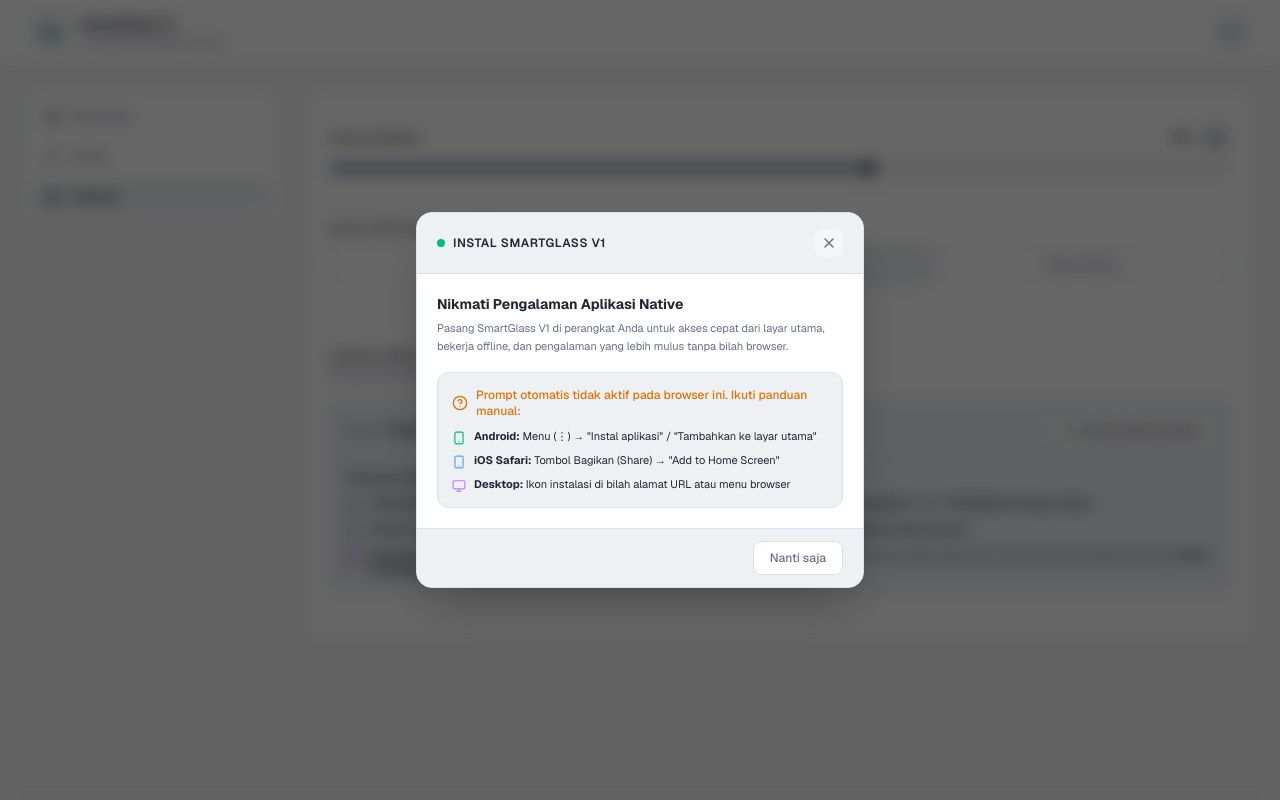
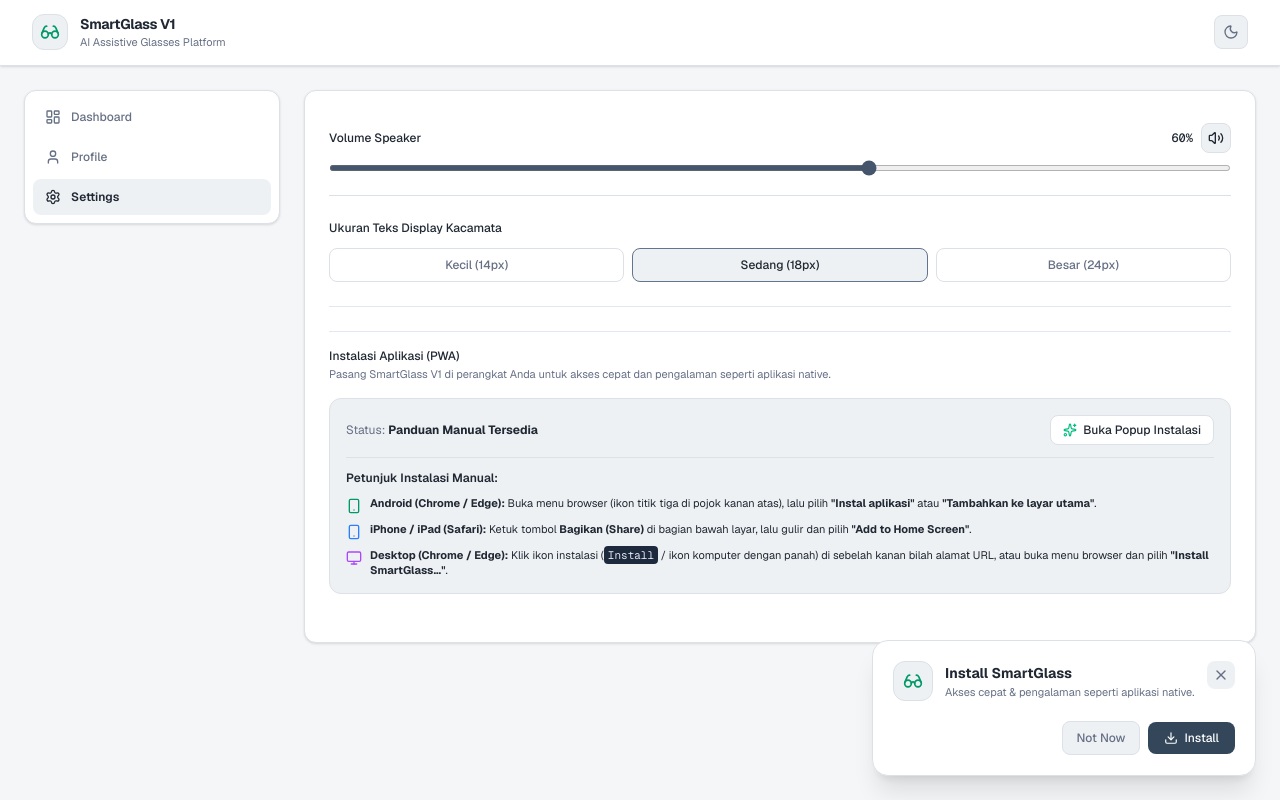
Before and after one commit to syahbana26/smartglass-simulation, a Next.js app: page /settings in a window 1280 px wide. Built offline with nearby package versions, Linux system fonts and the light colour scheme.

Commit message:
change popup pwa

```diff
--- a/app/install-pwa-section.tsx
+++ b/app/install-pwa-section.tsx
@@ -1,7 +1,7 @@
 "use client";
 
 import React, { useState, useEffect } from 'react';
-import { Download, CheckCircle2, Smartphone, Monitor, HelpCircle, X, Sparkles } from 'lucide-react';
+import { Download, CheckCircle2, Smartphone, Monitor, X, Sparkles, Glasses } from 'lucide-react';
 
 interface BeforeInstallPromptEvent extends Event {
   prompt: () => Promise<void>;
@@ -22,6 +22,7 @@
   });
   const [installStatus, setInstallStatus] = useState<string>('');
   const [isModalOpen, setIsModalOpen] = useState(false);
+  const [showManualHelp, setShowManualHelp] = useState(false);
 
   useEffect(() => {
     if (typeof window !== 'undefined') {
@@ -60,7 +61,7 @@
   }, [isInstalled]);
 
   const handleInstallClick = async () => {
-    if (!deferredPrompt) return;
+    if (deferredPrompt) {
       try {
         await deferredPrompt.prompt();
         const choiceResult = await deferredPrompt.userChoice;
@@ -74,10 +75,14 @@
       } catch (err) {
         console.error('Error during install prompt:', err);
       }
+    } else {
+      setShowManualHelp(true);
+    }
   };
 
   const handleDismissModal = () => {
     setIsModalOpen(false);
+    setShowManualHelp(false);
     try {
       localStorage.setItem('smartglass_pwa_dismissed', 'true');
     } catch {}
@@ -90,9 +95,6 @@
     textPrimary: 'text-[#202833]',
     textSec: 'text-[#667085]',
     primaryBtn: 'bg-[#34465A] hover:bg-[#29394A] text-white',
-    modalBg: 'bg-[#FFFFFF]',
-    modalBorder: 'border-[#DCE1E7]',
-    inputBg: 'bg-[#F5F6F7]',
   } : {
     surface: 'bg-[#131B2E]',
     surfaceSec: 'bg-[#1A253D]',
@@ -100,9 +102,6 @@
     textPrimary: 'text-[#F0F4F8]',
     textSec: 'text-[#94A3B8]',
     primaryBtn: 'bg-[#3B82F6] hover:bg-[#2563EB] text-white',
-    modalBg: 'bg-[#131B2E]',
-    modalBorder: 'border-[#22304D]',
-    inputBg: 'bg-[#0B0F17]',
   };
 
   return (
@@ -129,11 +128,14 @@
               <div className="flex items-center justify-between">
                 <span className={t.textSec}>Status: <strong className={t.textPrimary}>{deferredPrompt ? 'Siap Diinstal' : 'Panduan Manual Tersedia'}</strong></span>
                 <button
-                  onClick={() => setIsModalOpen(true)}
+                  onClick={() => {
+                    setShowManualHelp(false);
+                    setIsModalOpen(true);
+                  }}
                   className={`px-3 py-1.5 rounded-lg ${t.surface} border ${t.border} ${t.textPrimary} hover:opacity-80 transition-opacity font-medium flex items-center gap-1.5`}
                 >
                   <Sparkles className="w-3.5 h-3.5 text-emerald-500" />
-                  Buka Dialog Instalasi
+                  Buka Popup Instalasi
                 </button>
               </div>
               {deferredPrompt && (
@@ -142,7 +144,7 @@
                   className={`w-full py-2.5 px-4 rounded-lg ${t.primaryBtn} font-medium text-xs flex items-center justify-center gap-2 transition-colors`}
                 >
                   <Download className="w-4 h-4" />
-                  Instal SmartGlass
+                  Install SmartGlass
                 </button>
               )}
             </div>
@@ -181,83 +183,59 @@
         </div>
       </div>
 
-      {/* POPUP MODAL ON FIRST VISIT / RE-OPENED */}
+      {/* SLIDE-IN SIDE POPUP (BOTTOM-RIGHT / TOP-RIGHT) */}
       {isModalOpen && !isInstalled && (
-        <div className="fixed inset-0 bg-black/60 backdrop-blur-sm z-50 flex items-center justify-center p-4">
-          <div className={`${t.modalBg} border ${t.modalBorder} w-full max-w-md rounded-2xl shadow-2xl overflow-hidden animate-in fade-in zoom-in-95 duration-150 text-xs`}>
-            <div className={`px-5 py-4 border-b ${t.modalBorder} flex items-center justify-between ${t.surfaceSec}`}>
-              <div className="flex items-center gap-2">
-                <div className="w-2 h-2 rounded-full bg-emerald-500"></div>
-                <h3 className="font-semibold text-xs tracking-wider uppercase">
-                  Instal SmartGlass V1
-                </h3>
+        <div className="fixed bottom-4 right-4 sm:bottom-6 sm:right-6 z-50 max-w-sm w-full animate-in slide-in-from-right duration-300">
+          <div className={`${t.surface} border ${t.border} rounded-2xl shadow-xl p-4 sm:p-5 space-y-4 text-xs`}>
+            <div className="flex items-start justify-between gap-3">
+              <div className="flex items-center gap-3">
+                <div className={`w-10 h-10 rounded-xl ${t.surfaceSec} border ${t.border} flex items-center justify-center shrink-0`}>
+                  <Glasses className="w-5 h-5 text-emerald-600 dark:text-emerald-400" />
+                </div>
+                <div>
+                  <h3 className="font-bold text-sm">Install SmartGlass</h3>
+                  <p className={`text-[11px] ${t.textSec} mt-0.5`}>
+                    Akses cepat & pengalaman seperti aplikasi native.
+                  </p>
+                </div>
               </div>
               <button
                 onClick={handleDismissModal}
-                className={`w-7 h-7 rounded-lg ${t.inputBg} ${t.textSec} hover:${t.textPrimary} flex items-center justify-center transition-colors`}
+                className={`w-7 h-7 rounded-lg ${t.surfaceSec} ${t.textSec} hover:${t.textPrimary} flex items-center justify-center transition-colors shrink-0`}
                 title="Tutup"
               >
                 <X className="w-4 h-4" />
               </button>
             </div>
 
-            <div className="p-5 space-y-4">
-              <div className="space-y-1.5">
-                <h4 className="font-bold text-sm">Nikmati Pengalaman Aplikasi Native</h4>
-                <p className={`text-[11px] ${t.textSec} leading-relaxed`}>
-                  Pasang SmartGlass V1 di perangkat Anda untuk akses cepat dari layar utama, bekerja offline, dan pengalaman yang lebih mulus tanpa bilah browser.
+            {showManualHelp && (
+              <div className={`p-3 rounded-xl ${t.surfaceSec} border ${t.border} space-y-2 text-[11px]`}>
+                <div className="flex items-center justify-between font-semibold">
+                  <span>Petunjuk Instalasi Manual:</span>
+                  <button onClick={() => setShowManualHelp(false)} className="text-blue-500 hover:underline">Kembali</button>
+                </div>
+                <p className={t.textSec}>
+                  <strong>Android:</strong> Menu (⋮) → &quot;Instal aplikasi&quot; / &quot;Tambahkan ke layar utama&quot;.<br/>
+                  <strong>iOS Safari:</strong> Tombol Bagikan (Share) → &quot;Add to Home Screen&quot;.<br/>
+                  <strong>Desktop:</strong> Ikon instalasi di bilah alamat URL.
                 </p>
               </div>
+            )}
 
-              {deferredPrompt ? (
-                <div className="space-y-3 pt-2">
+            <div className="flex items-center justify-end gap-2 pt-1">
+              <button
+                onClick={handleDismissModal}
+                className={`px-3.5 py-2 rounded-lg ${t.surfaceSec} border ${t.border} ${t.textSec} hover:${t.textPrimary} font-medium transition-colors`}
+              >
+                Not Now
+              </button>
               <button
                 onClick={handleInstallClick}
-                    className={`w-full py-2.5 px-4 rounded-lg ${t.primaryBtn} font-medium text-xs flex items-center justify-center gap-2 transition-colors`}
+                className={`px-4 py-2 rounded-lg ${t.primaryBtn} font-medium transition-colors flex items-center gap-1.5`}
               >
-                    <Download className="w-4 h-4" />
-                    Instal SmartGlass
+                <Download className="w-3.5 h-3.5" />
+                Install
               </button>
-                </div>
-              ) : (
-                <div className={`p-3.5 rounded-xl ${t.surfaceSec} border ${t.border} space-y-2.5`}>
-                  <div className="flex items-center gap-2 text-amber-600 dark:text-amber-400 font-medium">
-                    <HelpCircle className="w-4 h-4 shrink-0" />
-                    <span>Prompt otomatis tidak aktif pada browser ini. Ikuti panduan manual:</span>
-                  </div>
-                  <div className="space-y-2 text-[11px]">
-                    <div className="flex items-start gap-2">
-                      <Smartphone className="w-3.5 h-3.5 shrink-0 mt-0.5 text-emerald-500" />
-                      <div><strong>Android:</strong> Menu (⋮) → &quot;Instal aplikasi&quot; / &quot;Tambahkan ke layar utama&quot;</div>
-                    </div>
-                    <div className="flex items-start gap-2">
-                      <Smartphone className="w-3.5 h-3.5 shrink-0 mt-0.5 text-blue-400" />
-                      <div><strong>iOS Safari:</strong> Tombol Bagikan (Share) → &quot;Add to Home Screen&quot;</div>
-                    </div>
-                    <div className="flex items-start gap-2">
-                      <Monitor className="w-3.5 h-3.5 shrink-0 mt-0.5 text-purple-400" />
-                      <div><strong>Desktop:</strong> Ikon instalasi di bilah alamat URL atau menu browser</div>
-                    </div>
-                  </div>
-                </div>
-              )}
-            </div>
-
-            <div className={`px-5 py-3 border-t ${t.modalBorder} flex justify-end items-center gap-2 ${t.surfaceSec}`}>
-              <button
-                onClick={handleDismissModal}
-                className={`px-4 py-2 rounded-lg ${t.surface} border ${t.border} ${t.textSec} hover:${t.textPrimary} font-medium transition-colors`}
-              >
-                Nanti saja
-              </button>
-              {deferredPrompt && (
-                <button
-                  onClick={handleInstallClick}
-                  className={`px-4 py-2 rounded-lg ${t.primaryBtn} font-medium transition-colors`}
-                >
-                  Instal Sekarang
-                </button>
-              )}
             </div>
           </div>
         </div>
```
Lines whose indentation alone changed are shown as unchanged.
